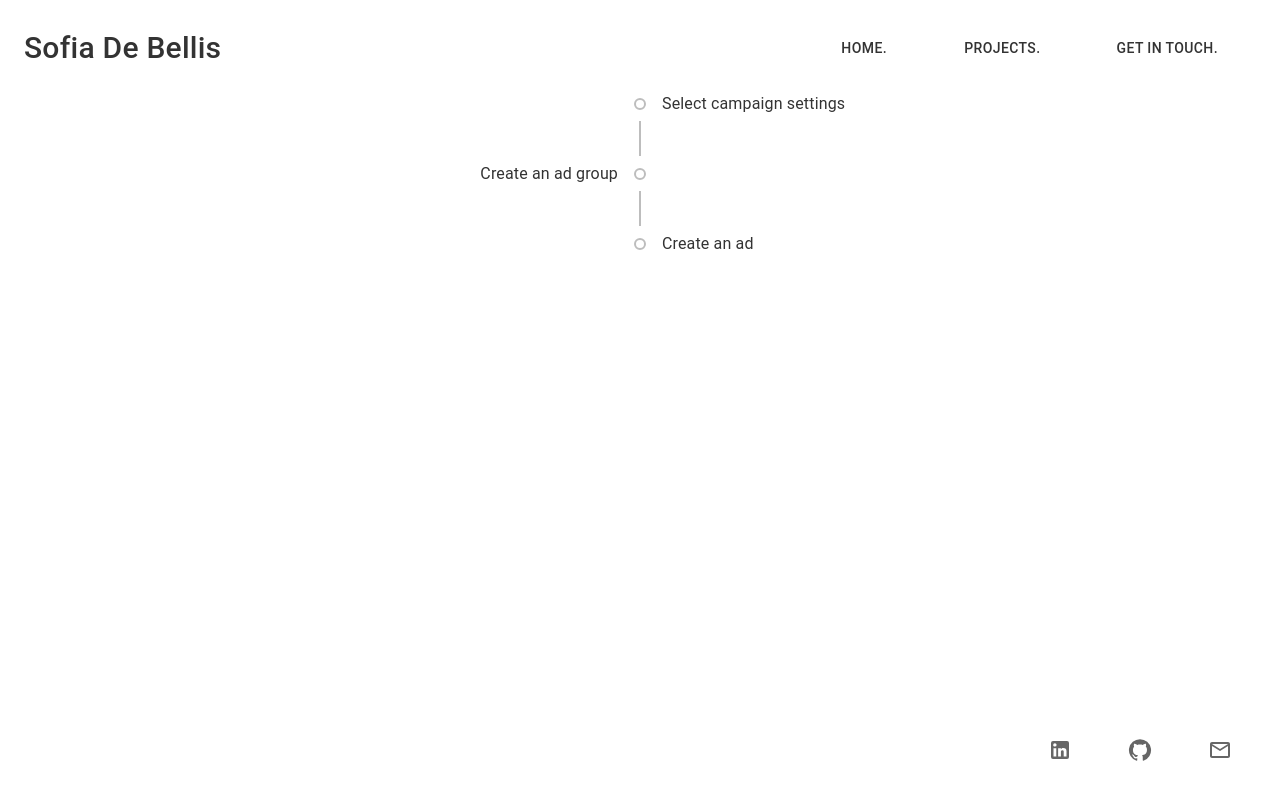
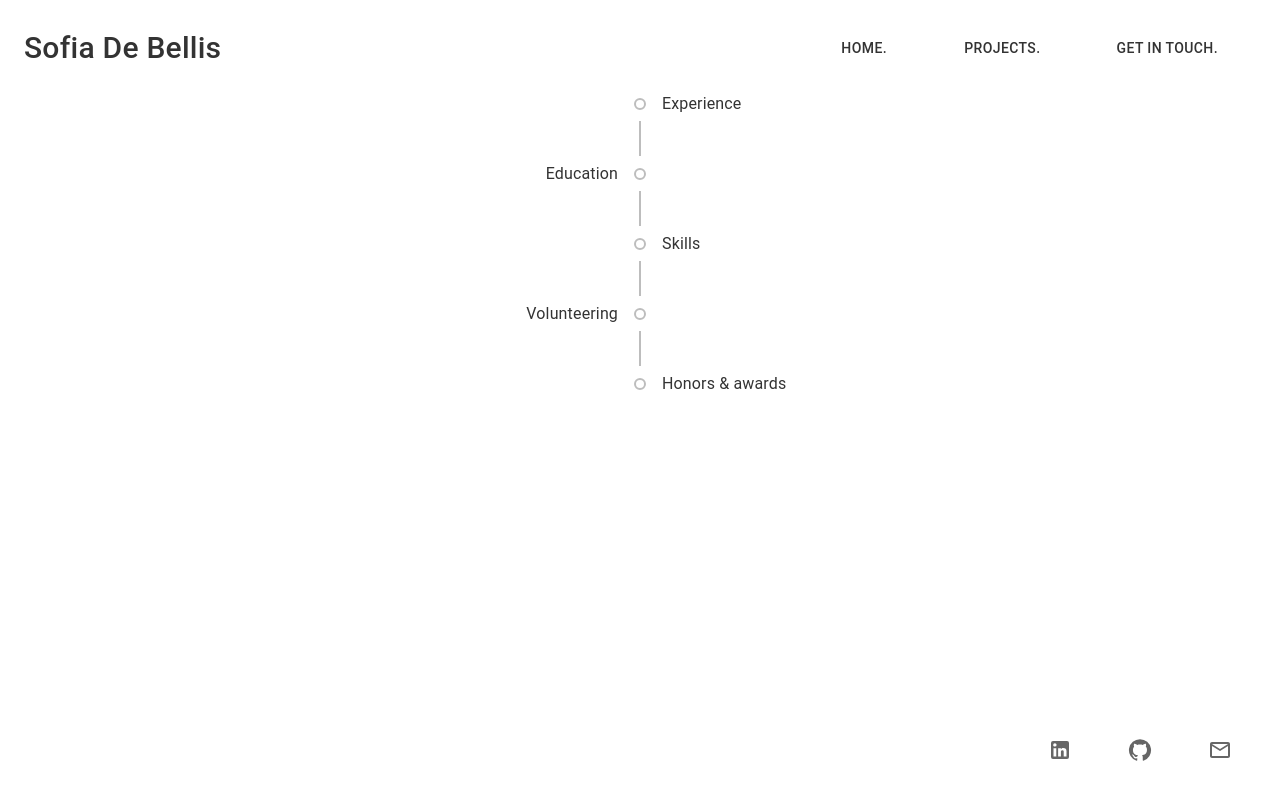
Before and after one commit to sofiadebellis/sofiadebellis.github.io, a React (Create React App) app: page /home in a window 1280 px wide. Shown: the top 800 px of the page. Built offline with nearby package versions, Linux system fonts and the light colour scheme.

Commit message:
cleaning it up

```diff
--- a/src/components/Home.js
+++ b/src/components/Home.js
@@ -22,54 +22,29 @@ const Home = styled('div')({
   color: '#333333',
 });
 
-const DarkBtn = styled(Button)({
-  marginTop: '35px',
-  background: '#333333',
-  border: 'none',
-  paddingTop: '10px',
-  paddingBottom: '10px',
-  paddingLeft: '20px',
-  paddingRight: '20px',
-  borderRadius: '50px',
-  color: '#white',
-  width: '100%',
-})
-
-const LightBtn = styled(DarkBtn)({
-  background: 'none',
-  color: '#333333',
-  border: '1px solid #333333',
-  borderRadius: '50px',
-  width: '100px',
+const StyledTimelineItem = styled(TimelineItem)({
   '&:hover': {
-    backgroundColor: '#333333',
-    border: '1px solid white',
-    color: 'white',
+    cursor: 'pointer',
+    color: '#D3A528',
   }
 });
 
 const experience = [
   {
-    label: 'Select campaign settings',
-    year: '2022- C',
-    description: `For each ad campaign that you create, you can control how much
-              you're willing to spend on clicks and conversions, which networks
-              and geographical locations you want your ads to show on, and more.`,
+    label: 'Experience',
   },
   {
-    label: 'Create an ad group',
-    year: '2022- C',
-    description:
-      'An ad group contains one or more ads which target a shared set of keywords.',
+    label: 'Education',
   },
   {
-    label: 'Create an ad',
-    year: '2022- C',
-    description: `Try out different ad text to see what brings in the most customers,
-              and learn how to enhance your ads using features like ad extensions.
-              If you run into any problems with your ads, find out how to tell if
-              they're running and how to resolve approval issues.`,
+    label: 'Skills'
   },
+  {
+    label: 'Volunteering',
+  },
+  {
+    label: 'Honors & awards'
+  }
 ];
 
 export default function Homepg () {
@@ -80,13 +55,13 @@ export default function Homepg () {
       <Home>
         <Timeline position="alternate">
           {experience.map((e, index) => (
-            <TimelineItem>
+            <StyledTimelineItem>
               <TimelineSeparator>
                 <TimelineDot variant="outlined"/>
                 { index !== experience.length - 1 ? <TimelineConnector /> : <></>}
               </TimelineSeparator>
               <TimelineContent>{e.label}</TimelineContent>
-            </TimelineItem>
+            </StyledTimelineItem>
           ))}
         </Timeline>
       </Home>
```
